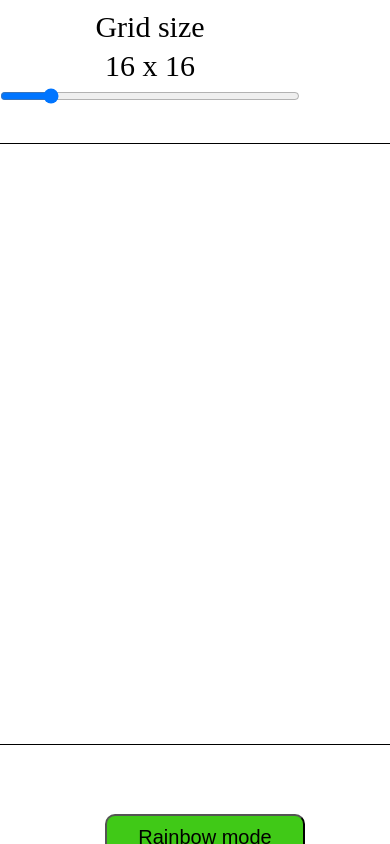
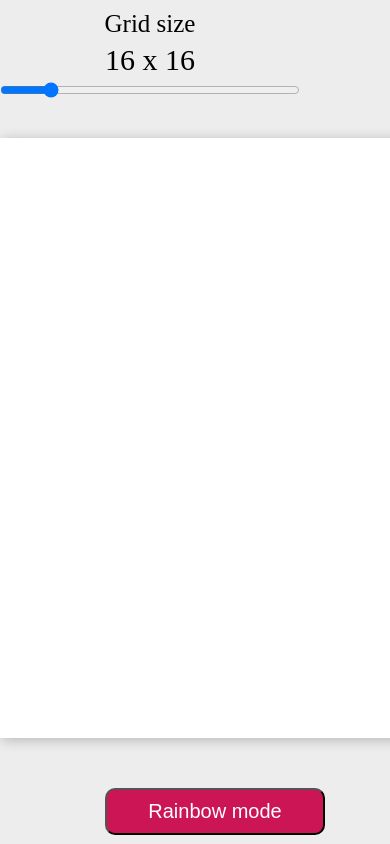
Before and after one commit to wisetree1/etch-a-sketch, a plain HTML site: page index.html in a window 390 px wide. Both pictures are taken after a click on the button "Rainbow mode". Shown: the top 844 px of the page. Drawn offline with Linux system fonts and the light colour scheme.

Commit message:
Add some style

```diff
--- a/index.html
+++ b/index.html
@@ -10,12 +10,12 @@
     <div class="game-container">
         <div class="size-area">
             <div class="grid-size-area">
-                <label for="grid-size-range">Grid size</label>
+                <label for="grid-size-range" class="name-label">Grid size</label>
                 <label for="grid-size-range" class="size-label">16 x 16</label>
                 <input type="range" id="grid-size-range" min="1" max="100" value="16">
             </div>
             <div class="brush-size-area">
-                <label for="brush-size-range">Brush size</label>
+                <label for="brush-size-range" class="name-label">Brush size</label>
                 <label for="brush-size-range" class="size-label">1 x 1</label>
                 <input type="range" id="brush-size-range" min="1" max="21" step="2" value="1">
             </div>
--- a/script.js
+++ b/script.js
@@ -13,7 +13,6 @@ function generateDrawingBoard(parentNode, beforeNode, gridSize, isGridOn, brushS
     drawingBoard.classList.add('drawing-board');
     drawingBoard.style.gridTemplateColumns = `repeat(${gridSize}, 1fr)`;
     drawingBoard.style.gridTemplateRows = `repeat(${gridSize}, 1fr)`;
-    drawingBoard.style.outline = isGridOn ? 'none' : '0.5px solid rgb(0, 0, 0)';
 
     for (let i = 0; i < gridSize * gridSize; i++) {
         const cell = document.createElement('div');
@@ -94,13 +93,12 @@ function paintSquare(cellIndex, gridSize, brushSize, targetColor) {
     }
 }
 
-function toggleGrid(isGridOn, drawingBoard, gridBtn) {
+function toggleGrid(isGridOn, gridBtn) {
     let newGridOn = !isGridOn;
     cells.forEach((item) => {
         item.style.border = newGridOn ? '0.5px solid rgb(0, 0, 0)' : 'none';
     });
 
-    drawingBoard.style.outline = newGridOn ? 'none' : '0.5px solid rgb(0, 0, 0)';
     gridBtn.classList.toggle('btn-active');
     return newGridOn;
 }
@@ -145,7 +143,7 @@ brushSizeInputElement.oninput = (e) => {
 const optionsPanel = document.body.querySelector('.options-panel');
 let isGridOn = false;
 const gridBtn = optionsPanel.querySelector('.grid-btn');
-gridBtn.onclick = () => { isGridOn = toggleGrid(isGridOn, drawingBoard, gridBtn); };
+gridBtn.onclick = () => { isGridOn = toggleGrid(isGridOn, gridBtn); };
 
 let color = '#000000';
 const colorPicker = optionsPanel.querySelector('.color-picker');
--- a/styles.css
+++ b/styles.css
@@ -2,6 +2,10 @@
     margin: 0;
     padding: 0;
     box-sizing: border-box;
+}
+
+body {
+    background-color: #ededed;
 }
 
 .game-container {
@@ -17,6 +21,8 @@
 
     display: flex;
     justify-content: space-between;
+
+    margin-bottom: 40px;
 }
 
 .grid-size-area, .brush-size-area {
@@ -24,10 +30,14 @@
     flex-direction: column;
     align-items: center;
     gap: 5px;
+}
 
+.grid-size-area .name-label, .brush-size-area .name-label {
+    font-size: 25px;
+}
+
+.grid-size-area .size-label, .brush-size-area .size-label {
     font-size: 30px;
-
-    margin-bottom: 40px;
 }
 
 .grid-size-area input {
@@ -68,7 +78,7 @@ input[type='color']::-webkit-color-swatch-wrapper {
 }
 
 .options-panel button {
-    width: 200px;
+    width: 220px;
     font-size: 20px;
 
     padding: 10px 30px;
@@ -80,14 +90,14 @@ input[type='color']::-webkit-color-swatch-wrapper {
 }
 
 .drawing-board {
-    margin-bottom: 70px;
+    background-color: white;
+    box-shadow: rgba(0, 0, 0, 0.24) 2px 2px 12px;
+    margin-bottom: 50px;
 
     display: grid;
 
     width: 600px;
     height: 600px;
-
-    outline: 0.5px solid rgb(0, 0, 0);
 
     -webkit-user-drag: none;
     user-select: none;
@@ -100,6 +110,7 @@ input[type='color']::-webkit-color-swatch-wrapper {
     display: flex;
 }
 
-.btn-active {
-    background-color: rgb(64, 201, 23);
+.options-panel button:hover, .btn-active{
+    background-color: rgb(204, 21, 85);
+    color: rgb(255, 255, 255);
 }
```
